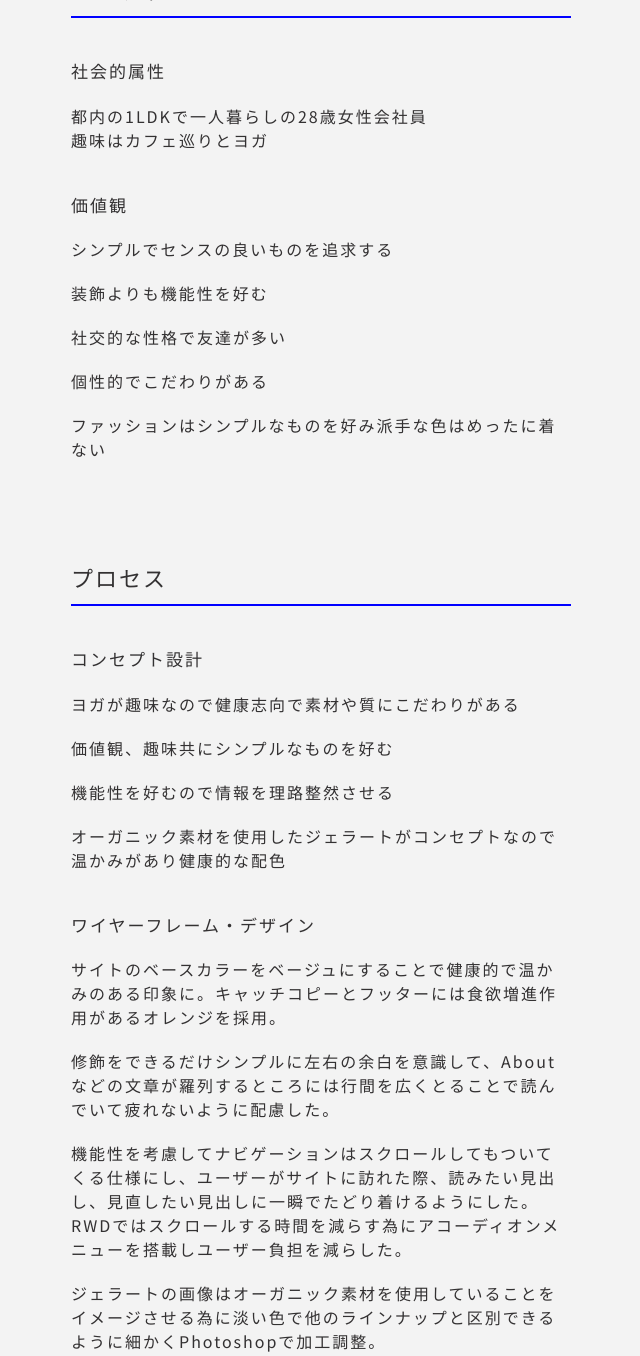
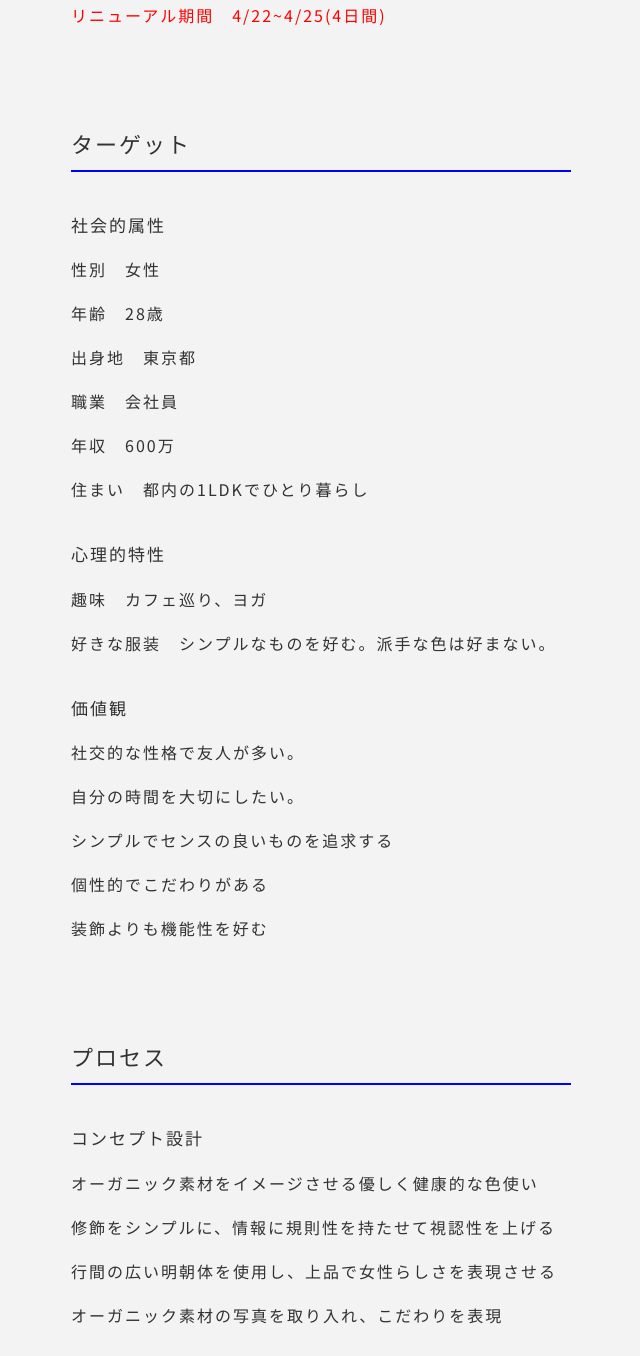
Before and after one commit to koukiti-hub/my-portfolio, a plain HTML site: page Gelateria.html in a window 1280 px wide. Shown: the part 1097-2453 px from the top of the page, without its empty margins (619-1259 px from the left). Drawn offline with nearby package versions, Linux system fonts and the light colour scheme; a web font is replaced by a local one.

Commit message:
gelateria mako-renewal

```diff
--- a/Gelateria.html
+++ b/Gelateria.html
@@ -52,7 +52,7 @@
       </div>
       <div class="desc_ttl_url">
         <p>WebサイトURL</p>
-        <a href="https://gelateria-mako.netlify.com">https://gelateria-mako.netlify.com</a>
+        <a href="https://gelateria-mako.netlify.app">https://gelateria-mako.netlify.com</a>
       </div>
       <div class="desc_ttl_txt">
         <p>制作期間&emsp;<time>2020/2/24~3/3</time>(9日間)</p>
@@ -84,6 +84,9 @@
         <p>
           ジェラートの本場イタリアで10年間修行した店主が作る本格ジェラート。オーガニックな素材を利用し、身体にも優しい
         </p>
+        <span class="other_text">※4月25日追記</span>
+        <p class="other_text">サイトをリニューアルしました</p>
+        <p class="other_text">リニューアル期間&emsp;<time>4/22~4/25</time>(4日間)</p>
       </div>
       <div class="desc_section">
         <strong>ターゲット</strong>
@@ -91,25 +94,45 @@
           社会的属性
         </span>
         <p>
-          都内の1LDKで一人暮らしの28歳女性会社員<br>趣味はカフェ巡りとヨガ
+          性別&emsp;女性
         </p>
-        <span>
-          価値観
-        </span>
+        <p>
+          年齢&emsp;28歳
+        </p>
+        <p>
+          出身地&emsp;東京都
+        </p>
+        <p>
+          職業&emsp;会社員
+        </p>
+        <p>
+          年収&emsp;600万
+        </p>
+        <p>
+          住まい&emsp;都内の1LDKでひとり暮らし
+        </p>
+        <span>心理的特性</span>
+        <p>
+          趣味&emsp;カフェ巡り、ヨガ
+        </p>
+        <p>
+          好きな服装&emsp;シンプルなものを好む。派手な色は好まない。
+        </p>
+        <span>価値観</span>
+        <p>
+          社交的な性格で友人が多い。
+        </p>
+        <p>
+          自分の時間を大切にしたい。
+        </p>
         <p>
           シンプルでセンスの良いものを追求する
-        </p>
-        <p>
-          装飾よりも機能性を好む
-        </p>
-        <p>
-          社交的な性格で友達が多い
         </p>
         <p>
           個性的でこだわりがある
         </p>
         <p>
-          ファッションはシンプルなものを好み派手な色はめったに着ない
+          装飾よりも機能性を好む
         </p>
       </div>
       <div class="desc_section">
@@ -118,31 +141,34 @@
           コンセプト設計
         </span>
         <p>
-          ヨガが趣味なので健康志向で素材や質にこだわりがある
+          オーガニック素材をイメージさせる優しく健康的な色使い
         </p>
         <p>
-          価値観、趣味共にシンプルなものを好む
+          修飾をシンプルに、情報に規則性を持たせて視認性を上げる
         </p>
         <p>
-          機能性を好むので情報を理路整然させる
+          行間の広い明朝体を使用し、上品で女性らしさを表現させる
         </p>
         <p>
-          オーガニック素材を使用したジェラートがコンセプトなので温かみがあり健康的な配色
+          オーガニック素材の写真を取り入れ、こだわりを表現
         </p>
         <span>
           ワイヤーフレーム・デザイン
         </span>
         <p>
-          サイトのベースカラーをベージュにすることで健康的で温かみのある印象に。キャッチコピーとフッターには食欲増進作用があるオレンジを採用。
+          ベースカラーを白、メインカラーをベージュ、アクセントカラーに黄緑を使用し、オーガニックの自然の恵と身体に優しい雰囲気を表現
         </p>
         <p>
-          修飾をできるだけシンプルに左右の余白を意識して、Aboutなどの文章が羅列するところには行間を広くとることで読んでいて疲れないように配慮した。
+          メインビジュアルのスライドショーで店内の写真を取り入れることで、お店のイメージが付きやすく、自分の時間を大切にしたいターゲットにも効果的する
         </p>
         <p>
-          機能性を考慮してナビゲーションはスクロールしてもついてくる仕様にし、ユーザーがサイトに訪れた際、読みたい見出し、見直したい見出しに一瞬でたどり着けるようにした。RWDではスクロールする時間を減らす為にアコーディオンメニューを搭載しユーザー負担を減らした。
+          Zの法則を意識してユーザーに違和感のない導線を意識しつつ、動きのあるレイアウトに。
         </p>
         <p>
-          ジェラートの画像はオーガニック素材を使用していることをイメージさせる為に淡い色で他のラインナップと区別できるように細かくPhotoshopで加工調整。
+          ジェラートの画像をホバーすると、オーガニック素材の写真と切り替える仕様にすることで、素材のイメージが付きやすく、ちょっとした遊び心を加えた。
+        </p>
+        <p>
+          ナビゲーションを追尾型にすることで機能性を考慮、レスポンシブではアコーディオンメニューを取り入れ、スクロールの負担を減らした。
         </p>
       </div>
     </div>
```
Also changed, not shown: image/gelateria.png, 1 other file.
